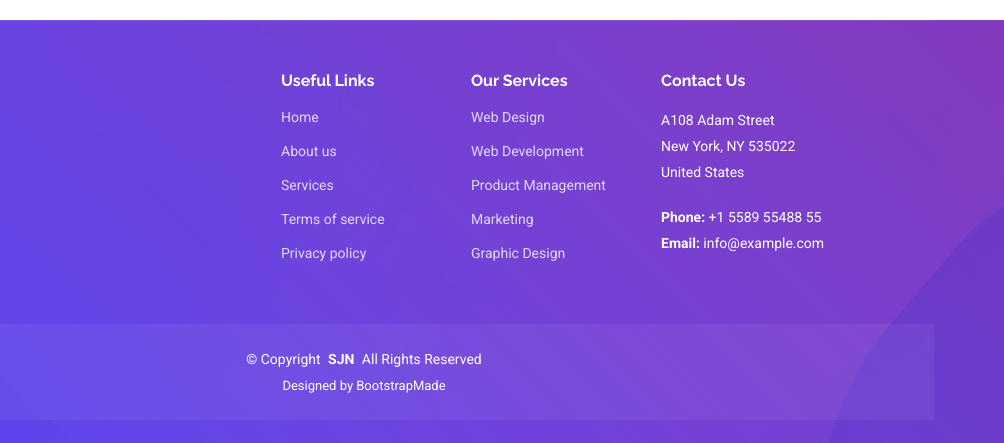
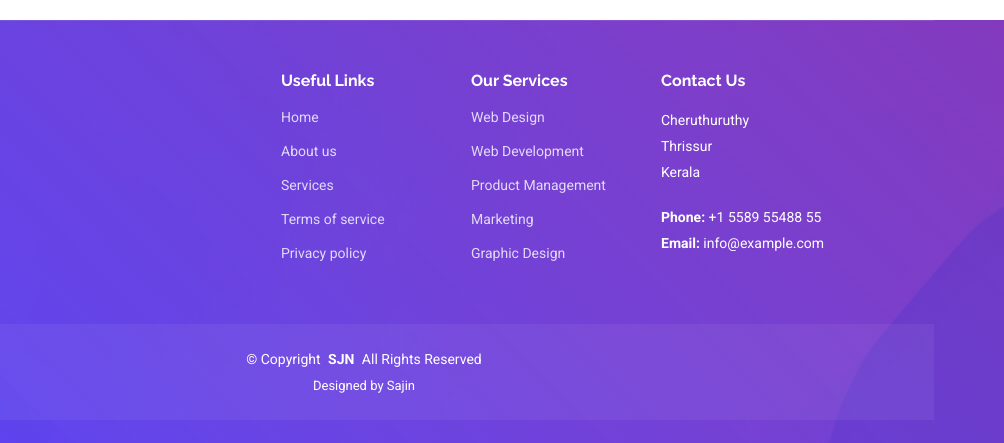
Before and after one commit to Sajin-sjn/Sajin_PJ, a plain HTML site: page index.html in a window 1280 px wide. Shown: the part 2858-3301 px from the top of the page, 276-1280 px from the left. Drawn offline with Linux system fonts and the light colour scheme.

Commit message:
modified footer

```diff
--- a/index.html
+++ b/index.html
@@ -345,9 +345,9 @@
 
         <div class="col-lg-3 col-md-12 footer-contact text-center text-md-start">
           <h4>Contact Us</h4>
-          <p>A108 Adam Street</p>
-          <p>New York, NY 535022</p>
-          <p>United States</p>
+          <p>Cheruthuruthy</p>
+          <p>Thrissur</p>
+          <p>Kerala</p>
           <p class="mt-4"><strong>Phone:</strong> <span>+1 5589 55488 55</span></p>
           <p><strong>Email:</strong> <span>info@example.com</span></p>
         </div>
@@ -362,7 +362,7 @@
         <!-- You can delete the links only if you've purchased the pro version. -->
         <!-- Licensing information: https://bootstrapmade.com/license/ -->
         <!-- Purchase the pro version with working PHP/AJAX contact form: [buy-url] -->
-        Designed by <a href="https://bootstrapmade.com/">BootstrapMade</a>
+        Designed by <a href="https://bootstrapmade.com/">Sajin</a>
       </div>
     </div>
 
```
